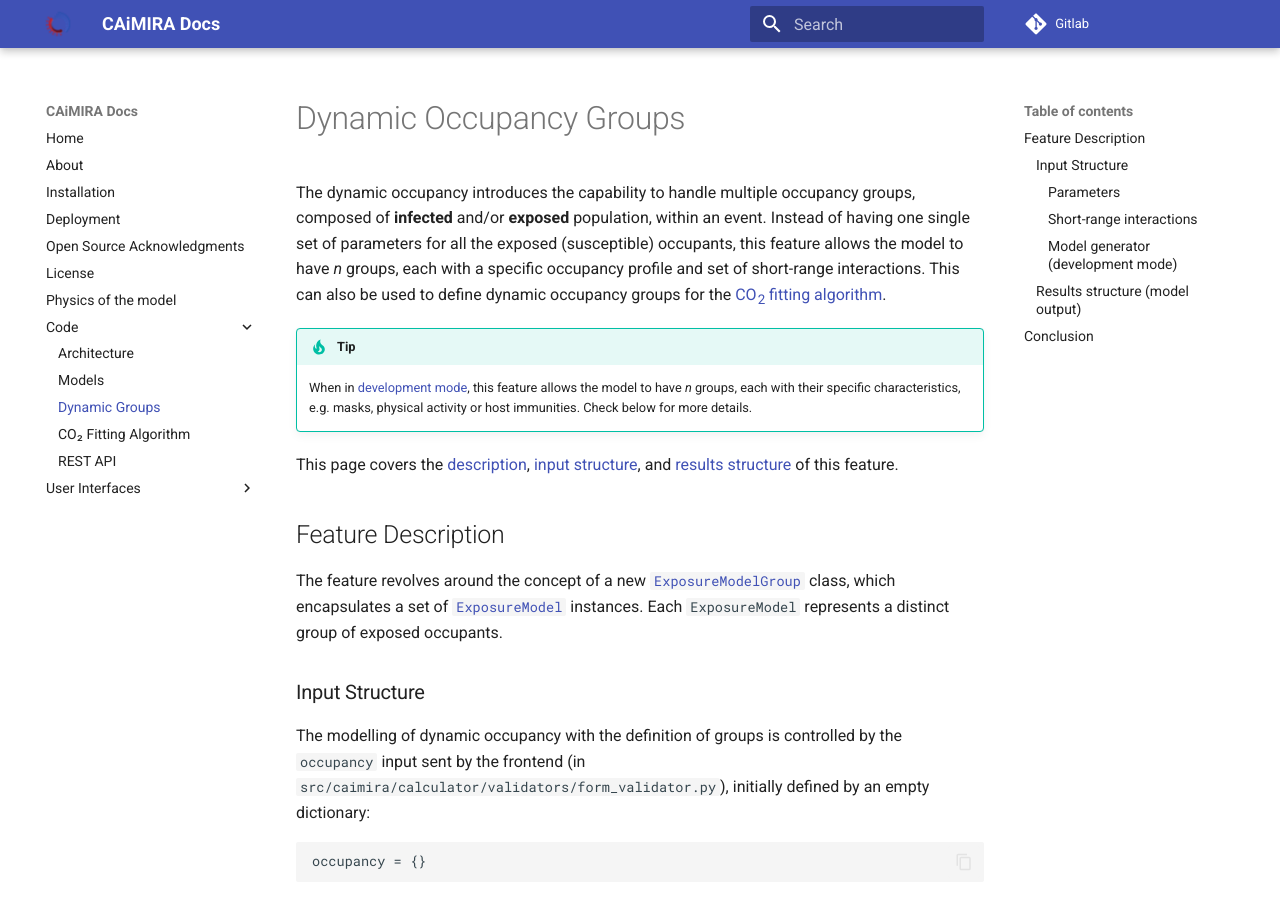
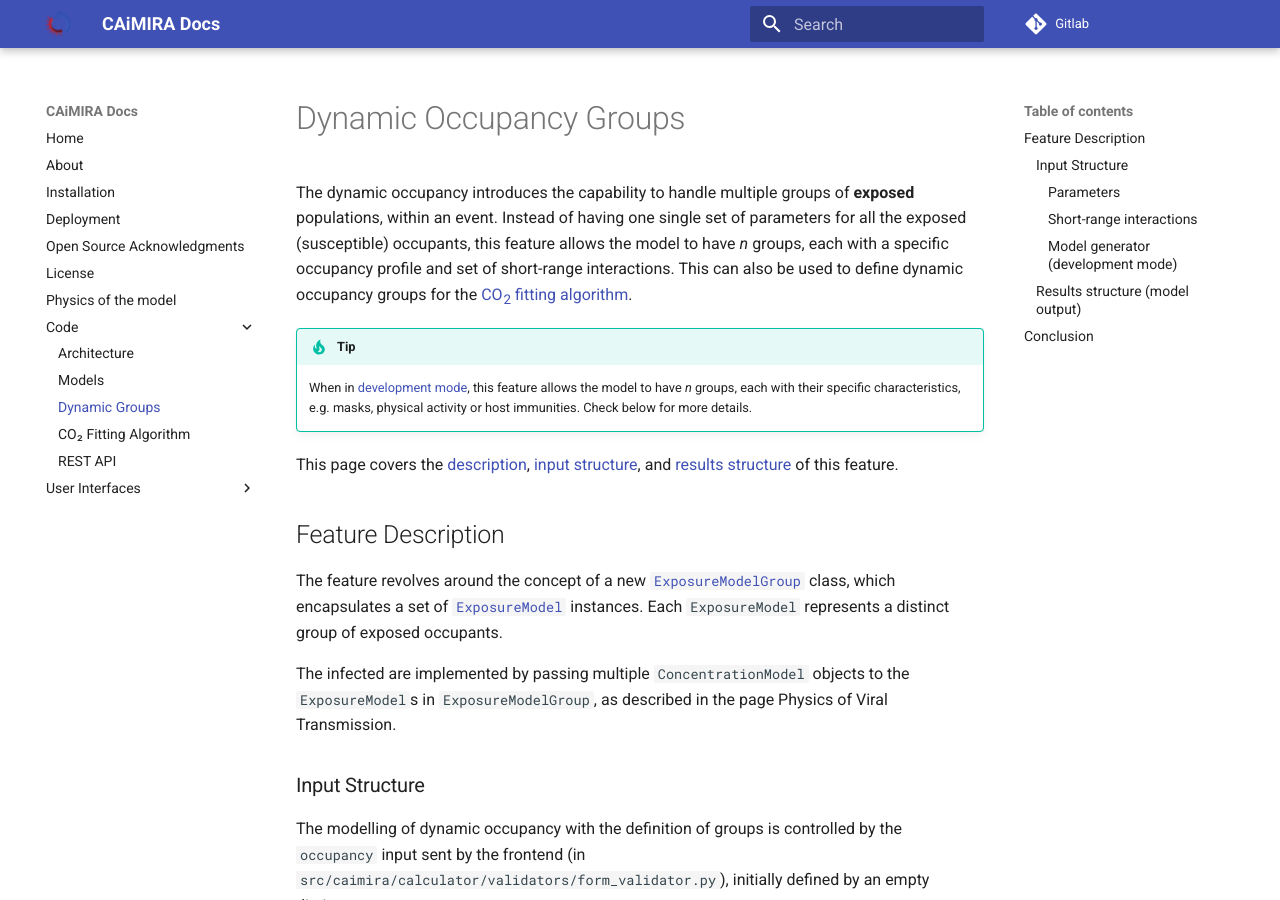
Before and after one commit to CERN/CAiMIRA, an MkDocs documentation site: the page built from caimira/docs/mkdocs/docs/code/dynamic_groups.md, in a window 1280 px wide and 900 px high. Built offline with MkDocs 1.6.1 and Material for MkDocs 9.7.7, drawn with Linux system fonts in a browser that asks for light colours.

Commit message:
note that only the exposed are made completely dynamic by ExposureModelGroup

```diff
--- a/caimira/docs/mkdocs/docs/code/dynamic_groups.md
+++ b/caimira/docs/mkdocs/docs/code/dynamic_groups.md
@@ -1,7 +1,6 @@
 # Dynamic Occupancy Groups
 
-The dynamic occupancy introduces the capability to handle multiple occupancy
-groups, composed of **infected** and/or **exposed** population, within an event.
+The dynamic occupancy introduces the capability to handle multiple groups of **exposed** populations, within an event.
 Instead of having one single set of parameters for all the exposed (susceptible)
 occupants, this feature allows the model to have *n* groups, each with a
 specific occupancy profile and set of short-range interactions. This can
@@ -25,6 +24,7 @@ The feature revolves around the concept of a new
 encapsulates a set of [`ExposureModel`](models.md/#exposuremodel-class)
 instances. Each `ExposureModel` represents a distinct group of exposed occupants.
 
+The infected are implemented by passing multiple `ConcentrationModel` objects to the `ExposureModel`s in `ExposureModelGroup`, as described in the page Physics of Viral Transmission.
 ### Input Structure
 
 The modelling of dynamic occupancy with the definition of groups is
```
